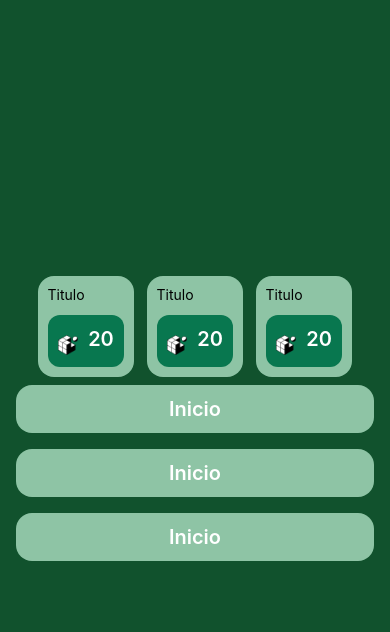
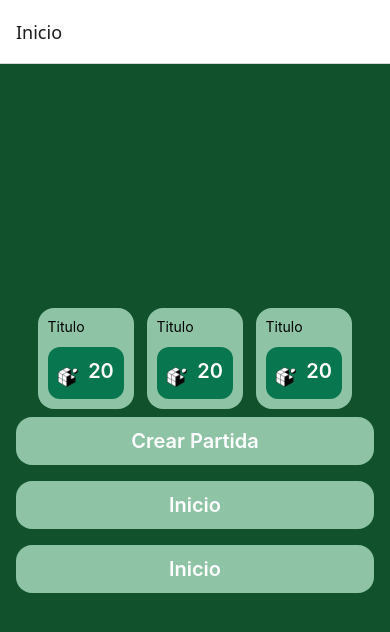
Before and after one commit to EnzoETR/MovilesAppImpostor, a React Native app: screen /Inicio in a window 390 px wide. Shown: the top 632 px of the page. Built offline with nearby package versions, Linux system fonts and the light colour scheme.

Commit message:
navegacion inicio/crearpartida

```diff
--- a/App.js
+++ b/App.js
@@ -1,9 +1,14 @@
 import { StatusBar } from 'expo-status-bar';
 import { StyleSheet, Text, View } from 'react-native';
-import IndexScreen from './src/screens/IndexScreen';
-
+import AppNavegador from './src/navigation/AppNavegador';
+import { NavigationContainer } from '@react-navigation/native';
 
 export default function App() {
-  return  <IndexScreen/> ;
+
+  return  (
+  <NavigationContainer>
+    <AppNavegador />
+  </NavigationContainer>
+  );
 
 }
--- a/package.json
+++ b/package.json
@@ -9,11 +9,15 @@
     "web": "expo start --web"
   },
   "dependencies": {
+    "@react-navigation/native": "^7.2.4",
+    "@react-navigation/native-stack": "^7.15.1",
     "expo": "~54.0.33",
     "expo-status-bar": "~3.0.9",
     "react": "19.1.0",
     "react-native": "0.81.5",
-    "react-native-dropdown-picker": "^5.4.6"
+    "react-native-dropdown-picker": "^5.4.6",
+    "react-native-safe-area-context": "~5.6.0",
+    "react-native-screens": "~4.16.0"
   },
   "private": true
 }
--- a/src/components/boton_inicio.js
+++ b/src/components/boton_inicio.js
@@ -1,10 +1,10 @@
-import { View, Text} from "react-native";
+import { TouchableOpacity, Text } from "react-native";
 import { styles } from "../styles/EstilosBoton";
 
-export default function BotonInicio(){
+export default function BotonInicio({ title = 'Inicio', onPress }){
     return (
-        <View style={styles.contenedor}>
-            <Text style={styles.text}>Inicio</Text>
-        </View>
+        <TouchableOpacity style={styles.contenedor} onPress={onPress} activeOpacity={0.8}>
+            <Text style={styles.text}>{title}</Text>
+        </TouchableOpacity>
     );
 }
--- /dev/null
+++ b/src/navigation/AppNavegador.js
@@ -0,0 +1,14 @@
+import {createNativeStackNavigator} from '@react-navigation/native-stack';
+import IndexScreen from '../screens/IndexScreen';
+import ConfiguracionScreen from '../screens/ConfigurarPartida';
+
+const Stack = createNativeStackNavigator();
+
+export default function AppNavegador() {
+  return (
+    <Stack.Navigator>
+      <Stack.Screen name="Inicio" component={IndexScreen} />
+      <Stack.Screen name="ConfigurarPartida" component={ConfiguracionScreen} />
+    </Stack.Navigator>
+  );
+}
--- a/src/screens/IndexScreen.js
+++ b/src/screens/IndexScreen.js
@@ -3,7 +3,7 @@ import { styles } from '../styles/EstilosIndex';
 import FichaEstadistica from '../components/ficha_estadistica';
 import BotonInicio from '../components/boton_inicio';
 
-export default function IndexScreen(){
+export default function IndexScreen({ navigation }){
     return (
         <View style={styles.container}>
             <View style={styles.contenedorFichasEstadisticas}>
@@ -12,7 +12,10 @@ export default function IndexScreen(){
                 <FichaEstadistica/>
             </View>
             <View style={styles.contenedorBotonesIncio}>
-                <BotonInicio />
+                <BotonInicio
+                title="Crear Partida"
+                onPress={() => navigation.navigate("ConfigurarPartida")}
+                />
                 <BotonInicio />
                 <BotonInicio />
             </View>
```
Also changed, not shown: 1 other file (tests, documents, lock files or other folders).
